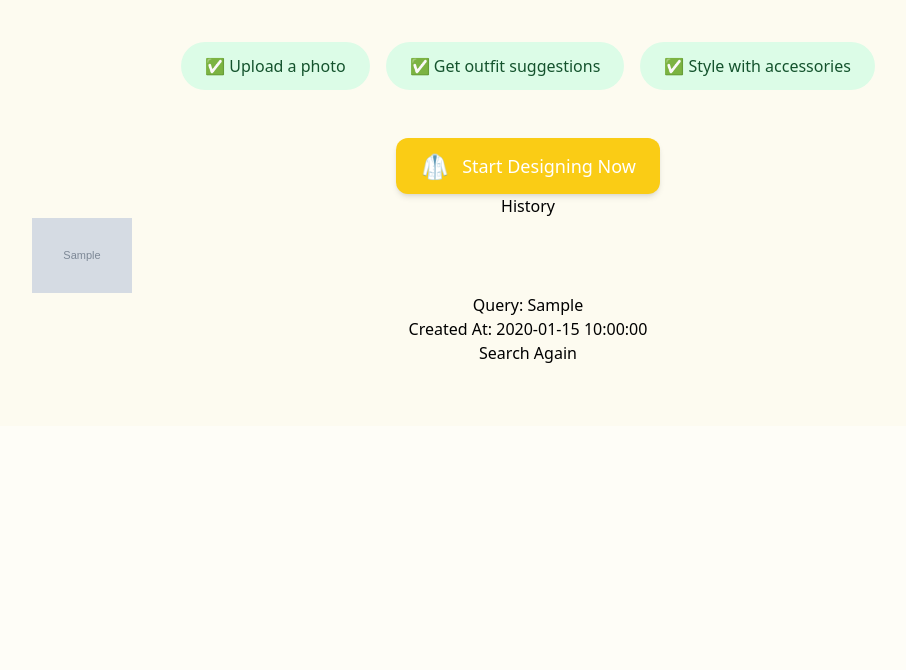
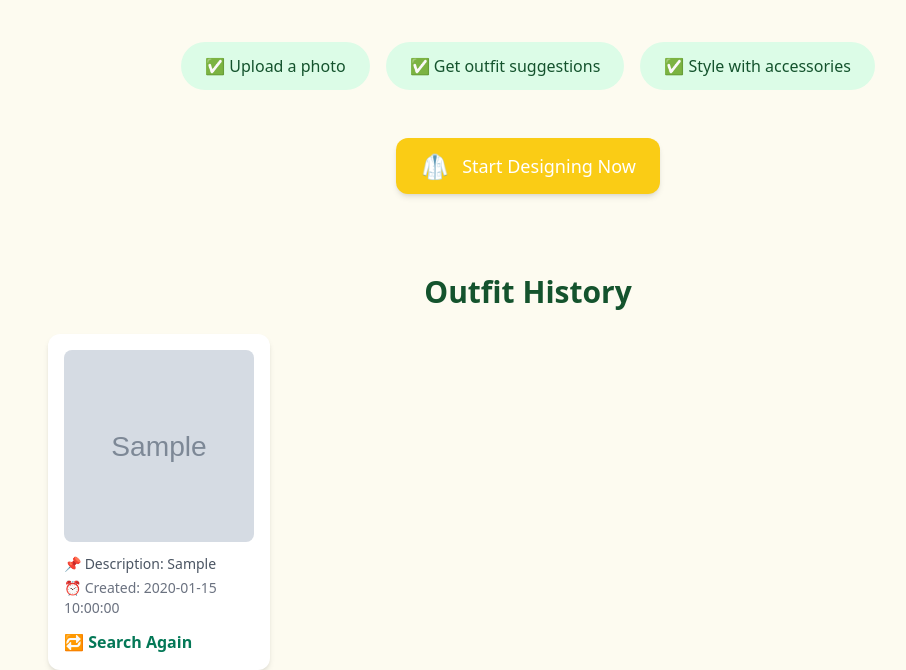
Before and after one commit to AkihimaTomoya/IPR, a Flask app: page / in a window 1280 px wide. Shown: the part 374-1044 px from the top of the page, without its empty margins (112-1018 px from the left). Before the commit the page ends 737 px from the top, so only its background shows below. Run offline with Flask 3, Linux system fonts and the light colour scheme; tables that the repository leaves empty hold one stand-in row (values such as "Sample post"); grey boxes marked "Sample" are stand-in pictures; some libraries are stand-ins or nearby versions.

Commit message:
Update home.html

```diff
--- a/templates/home.html
+++ b/templates/home.html
@@ -63,17 +63,29 @@
       <span class="text-2xl">🥼</span>
       Start Designing Now
     </a>
-    <h1>History</h1>
-    <ul>
+    <section class="mt-20 px-4">
+      <h2 class="text-3xl font-bold text-green-900 mb-6 text-center">Outfit History</h2>
+
+      {% if history %}
+      <div class="grid gap-6 sm:grid-cols-2 md:grid-cols-3 lg:grid-cols-4 text-left">
         {% for entry in history %}
-            <li>
-                <img src="{{ url_for('static', filename='generated/' ~ entry['filename']) }}" alt="Generated Image" style="width:100px;">
-                <p>Query: {{ entry['query'] }}</p>
-                <p>Created At: {{ entry['created_at'] }}</p>
-                <a href="{{ url_for('search_outfit', filename=entry['filename']) }}">Search Again</a>
-            </li>
+        <div class="bg-white shadow-md rounded-xl p-4 hover:shadow-lg transition text-left">
+          <img src="{{ url_for('static', filename='generated/' ~ entry['filename']) }}"
+               alt="Generated Image"
+               class="w-full h-48 object-cover rounded-lg mb-3" />
+          <p class="text-sm text-gray-600 mb-1">📌 <span class="font-medium">Description:</span> {{ entry['query'] }}</p>
+          <p class="text-sm text-gray-500 mb-3">⏰ <span class="font-medium">Created:</span> {{ entry['created_at'] }}</p>
+          <a href="{{ url_for('search_outfit', filename=entry['filename']) }}"
+             class="inline-block mt-auto text-emerald-700 font-semibold hover:underline">
+            🔁 Search Again
+          </a>
+        </div>
         {% endfor %}
-    </ul>
+      </div>
+      {% else %}
+        <p class="text-left text-gray-500 text-lg mt-6">No outfit history found yet.</p>
+      {% endif %}
+    </section>
 
   </main>
 
```
